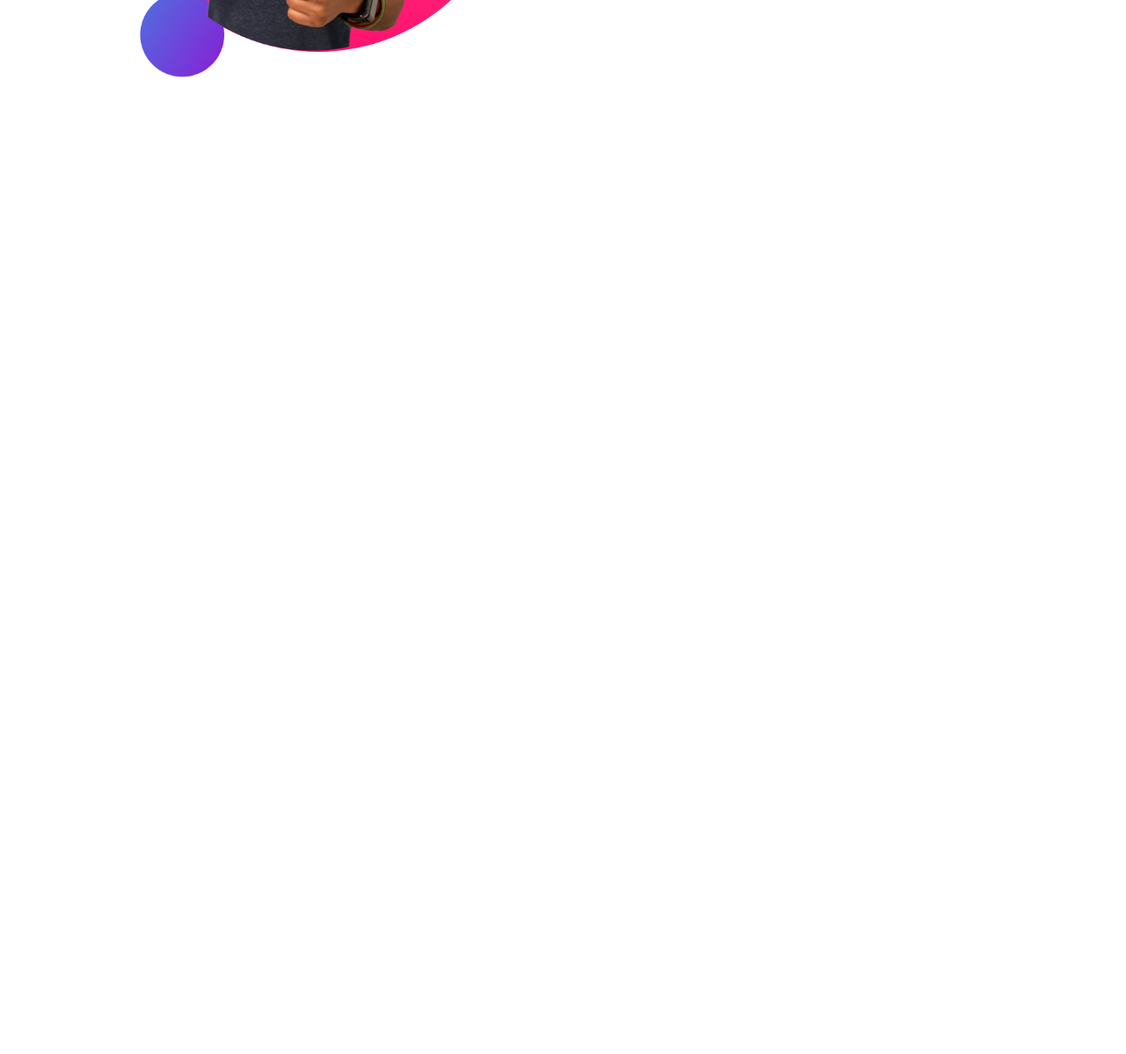
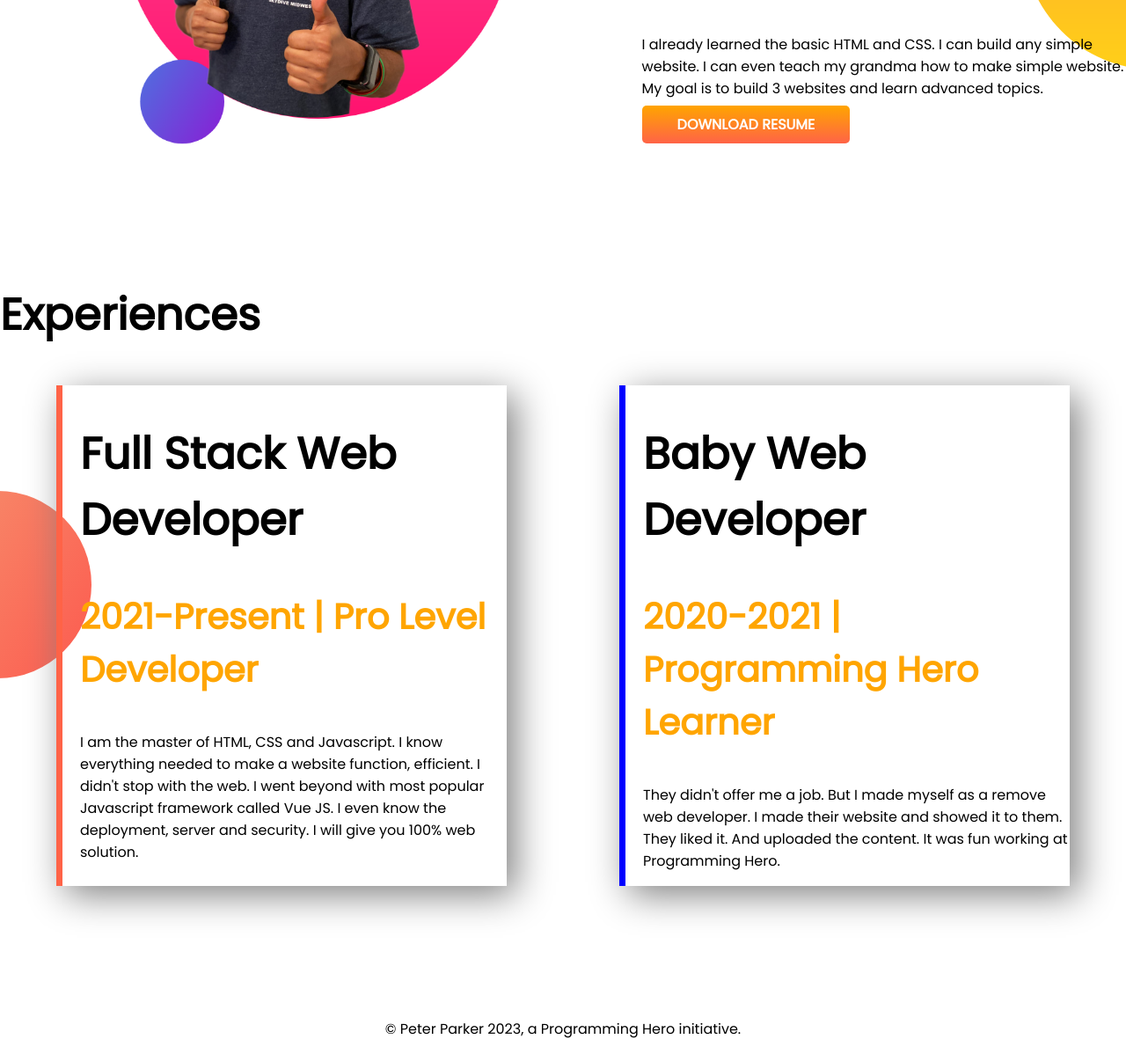
Before and after one commit to Mehedi556/Developer-portfolio, a plain HTML site: page index.html in a window 1280 px wide. Shown: the part 1037-2235 px from the top of the page at 88% size. Before the commit the page ends 1282 px from the top, so only its background shows below. Drawn offline with Linux system fonts and the light colour scheme.

Commit message:
footer part

```diff
--- a/index.html
+++ b/index.html
@@ -14,7 +14,7 @@
     <link rel="stylesheet" href="style.css" />
   </head>
   <body>
-    <section class="top_banner">
+    <section class="top_banner flexible_div">
       <div class="half_width">
         <h1>Welcome To</h1>
         <h1><span class="color_orange">Mehedi Hasan</span> World!</h1>
@@ -33,16 +33,48 @@
         <img src="images/mehedi.png" alt="" />
       </div>
     </section>
-    <section class="section2">
+    <section class="section2 flexible_div">
       <div class="half_width">
         <img src="images/jhankar2.png" alt="" />
       </div>
       <div class="half_width">
         <h1>Dream Big</h1>
         <h2>Become a web developer</h2>
-        <p>I already learned the basic HTML and CSS. I can build any simple website. I can even teach my grandma how to make simple website. My goal is to build 3 websites and learn advanced topics.</p>
+        <p>
+          I already learned the basic HTML and CSS. I can build any simple
+          website. I can even teach my grandma how to make simple website. My
+          goal is to build 3 websites and learn advanced topics.
+        </p>
         <a class="hire_me_class" target="_blank" href="#">DOWNLOAD RESUME</a>
       </div>
     </section>
+    <section class="Experiences_div">
+      <h1>Experiences</h1>
+      <div class="flexible_div">
+        <div id="full_stack" class="experience_item">
+          <h2>Full Stack Web Developer</h2>
+          <h3 class="color_orange">2021-Present | Pro Level Developer</h3>
+          <p>
+            I am the master of HTML, CSS and Javascript. I know everything needed
+            to make a website function, efficient. I didn't stop with the web. I
+            went beyond with most popular Javascript framework called Vue JS. I
+            even know the deployment, server and security. I will give you 100%
+            web solution.
+          </p>
+        </div>
+
+        <div id="baby_web" class="experience_item">
+          <h2>Baby Web Developer</h2>
+          <h3 class="color_orange">2020-2021 | Programming Hero Learner</h3>
+          <p>
+            They didn't offer me a job. But I made myself as a remove web
+            developer. I made their website and showed it to them. They liked it.
+            And uploaded the content. It was fun working at Programming Hero.
+          </p>
+        </div>
+      </div>
+
+    </section>
   </body>
+  <footer><p>© Peter Parker 2023, a Programming Hero initiative.</p></footer>
 </html>
--- a/style.css
+++ b/style.css
@@ -9,30 +9,60 @@ h1 {
   color: orange;
 }
 section {
+  margin-bottom: 150px;
+}
+.flexible_div {
   display: flex;
-  margin-bottom:150px;
 }
 .half_width {
   width: 50%;
-  padding-left:7%;
+  padding-left: 7%;
 }
 .half_width img {
   width: 90%;
 }
-.hire_me_class{
-    text-decoration: none;
-    background-image:linear-gradient(orange, tomato);
-    padding:10px 40px;
-    border-radius:5px;
-    color:white;
-    font-weight:700;
+.hire_me_class {
+  text-decoration: none;
+  background-image: linear-gradient(orange, tomato);
+  padding: 10px 40px;
+  border-radius: 5px;
+  color: white;
+  font-weight: 700;
 }
-.top_banner{
-    background-image: url(images/top-banner.png);
-    background-repeat:no-repeat;
+.top_banner {
+  background-image: url(images/top-banner.png);
+  background-repeat: no-repeat;
 }
-.section2{
-    background-image: url(images/dream-bg.png);
-    background-repeat: no-repeat;
-    background-position: right;
+.section2 {
+  background-image: url(images/dream-bg.png);
+  background-repeat: no-repeat;
+  background-position: right;
 }
+.experience_item {
+  box-shadow: 10px 10px 40px gray;
+  width: 40%;
+  margin-right: 5%;
+  margin-left: 5%;
+  padding-left: 20px;
+}
+h2{
+  font-size:50px;
+}
+h3{
+  font-size:40px;
+}
+.Experiences_div{
+  background-image: url(images/exp-bg.png);
+  background-repeat: no-repeat;
+  background-position: left;
+}
+#full_stack{
+  border-left: 7px solid tomato;
+}
+
+#baby_web{
+  border-left: 7px solid blue;
+}
+footer p{
+  text-align: center;
+}
```
